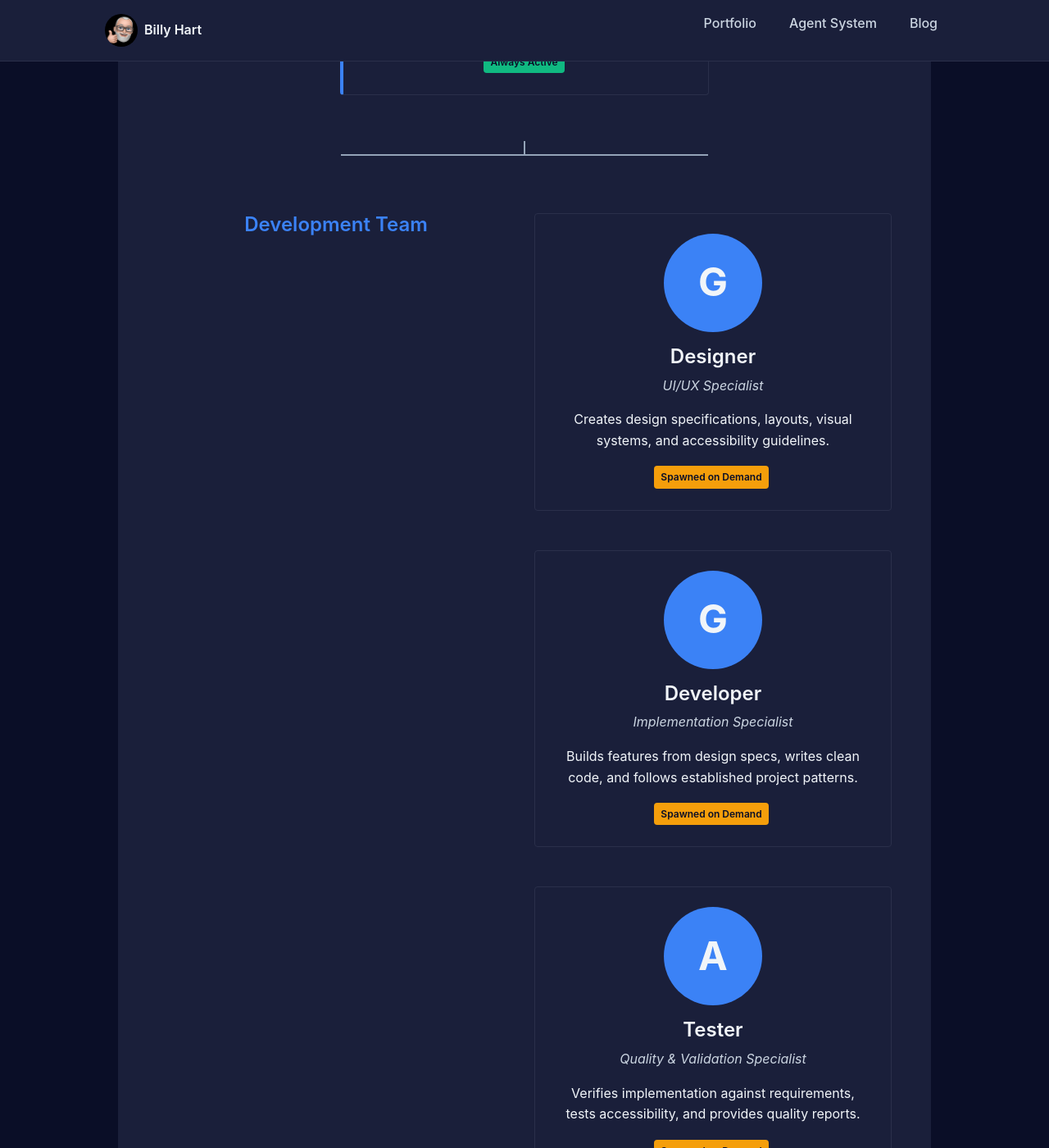
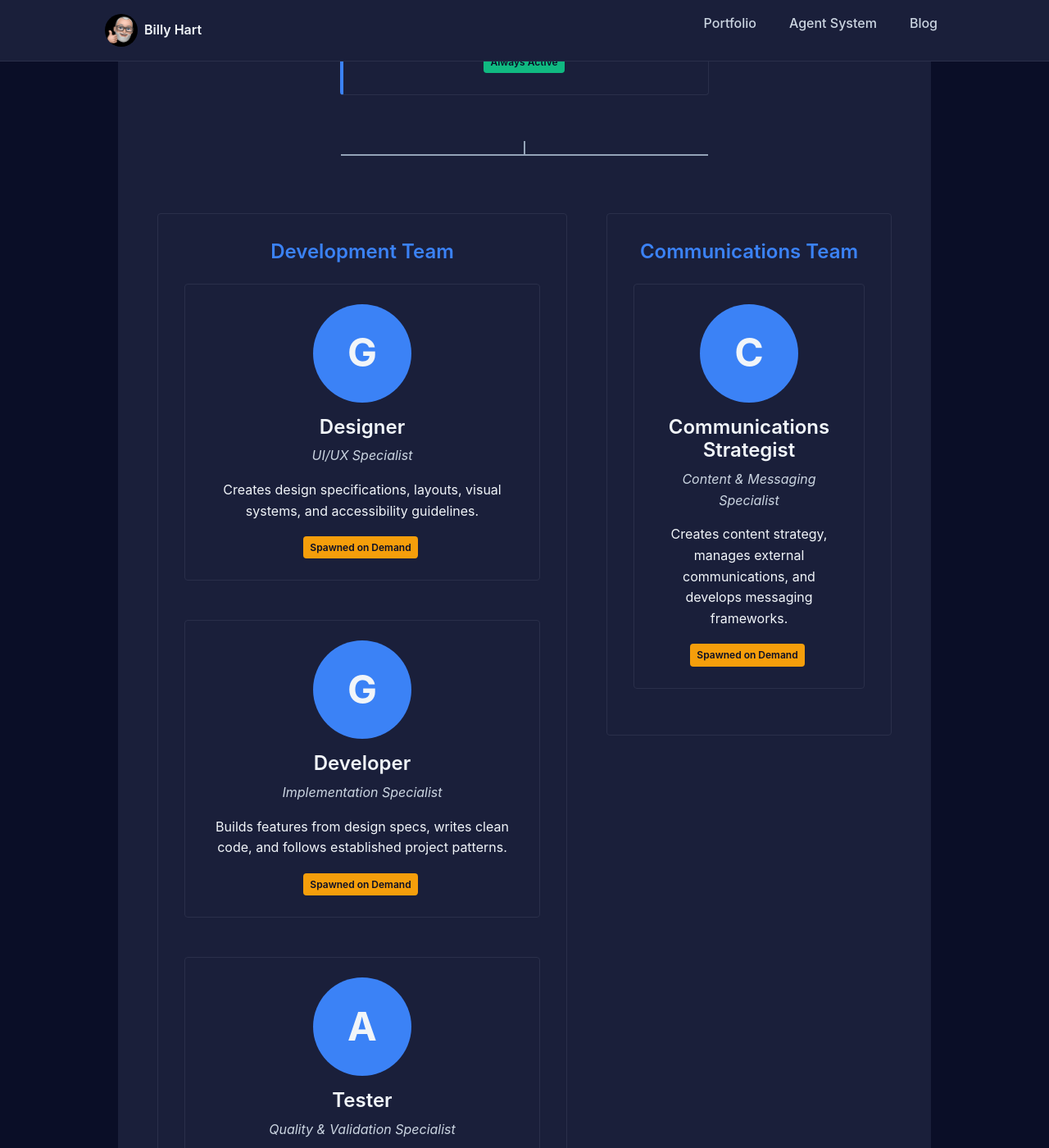
Before and after one commit to billyjhart/billyjhart.github.io, a Jekyll site: the page built from agents.md, in a window 1280 px wide and 1400 px high, scrolled down 1322 px. Shown: the whole window at 82% size. Built offline with Jekyll 4.4.1, drawn with Linux system fonts in a browser that asks for light colours.

Commit message:
Fix agents page layout - add missing CSS for teams grid organization

```diff
--- a/_config.yml
+++ b/_config.yml
@@ -54,6 +54,7 @@
   - Gemfile.lock
   - node_modules
   - vendor
+  - deploy
 
 # Navigation
 navigation:
--- a/_sass/_components.scss
+++ b/_sass/_components.scss
@@ -593,7 +593,7 @@
     }
 }
 
-// Projects Components
+// Projects Section
 .projects-section {
     padding: $spacing-xl 0;
 
@@ -603,63 +603,39 @@
     }
 }
 
+.projects-grid {
+    display: grid;
+    grid-template-columns: repeat(auto-fit, minmax(300px, 1fr));
+    gap: $spacing-lg;
+    max-width: 1000px;
+    margin: 0 auto;
+}
+
 .project-card {
     @extend .card;
-    border-left: 4px solid $accent-blue;
-    max-width: 800px;
-    margin: 0 auto $spacing-lg;
+    border-left: 4px solid #28a745; // Green accent for projects
 
-    &:hover {
-        border-left-color: $accent-blue-light;
-    }
-}
-
-.project-title {
-    color: $text-primary;
+    .project-name {
         font-size: $font-size-h3;
         font-weight: $font-weight-semibold;
         margin-bottom: $spacing-md;
-
-    &:hover {
-        color: $accent-blue-light;
-    }
+        color: $text-primary;
     }
 
     .project-description {
         color: $text-secondary;
-    margin-bottom: $spacing-lg;
-    line-height: 1.6;
-}
-
-.project-details {
-    display: flex;
-    flex-direction: column;
-    gap: $spacing-sm;
+        margin-bottom: $spacing-md;
+        line-height: 1.5;
     }
 
     .project-meta {
-    display: flex;
-    align-items: center;
-    gap: $spacing-sm;
+        color: $text-tertiary;
+        font-size: $font-size-small;
 
-    @media (max-width: $breakpoint-sm) {
-        flex-direction: column;
-        align-items: flex-start;
-        gap: $spacing-xs;
+        .project-team,
+        .project-status,
+        .project-repo {
+            margin-bottom: $spacing-xs;
         }
     }
-
-.project-label {
-    font-weight: $font-weight-semibold;
-    color: $text-secondary;
-    min-width: 120px;
-
-    @media (max-width: $breakpoint-sm) {
-        min-width: auto;
 }
-}
-
-.project-value {
-    color: $text-primary;
-    font-weight: $font-weight-medium;
-}
--- a/_sass/_layout.scss
+++ b/_sass/_layout.scss
@@ -311,9 +311,12 @@
 }
 
 .team-section {
-    display: grid;
-    grid-template-columns: repeat(auto-fit, minmax(280px, 1fr));
-    gap: $spacing-lg;
+    background: $primary-800;
+    border: 1px solid $primary-700;
+    border-radius: 4px;
+    padding: $spacing-xl;
+    max-width: 500px;
+    width: 100%;
 }
 
 // Missing Agent System Layout Components
@@ -333,6 +336,44 @@
     }
 }
 
+// Teams Layout
+.teams-section {
+    width: 100%;
+    max-width: 1200px;
+    margin: 0 auto;
+}
+
+.teams-grid {
+    display: flex;
+    flex-direction: column;
+    gap: $spacing-xxl;
+    align-items: center;
+
+    @media (min-width: $breakpoint-lg) {
+        display: grid;
+        grid-template-columns: 1fr 1fr;
+        gap: $spacing-xxl;
+        align-items: start;
+    }
+}
+
+.team-title {
+    color: $accent-blue;
+    font-size: $font-size-h3;
+    font-weight: $font-weight-semibold;
+    margin-bottom: $spacing-lg;
+    text-align: center;
+}
+
+.comms-team-grid {
+    display: grid;
+    grid-template-columns: 1fr;
+    gap: $spacing-lg;
+    align-content: start;
+    max-width: 400px;
+    margin: 0 auto;
+}
+
 .agent-hierarchy {
     display: flex;
     flex-direction: column;
@@ -342,38 +383,13 @@
     margin: 0 auto;
 }
 
-// Teams Container
-.teams-container {
-    display: flex;
-    flex-direction: column;
-    gap: $spacing-xxl;
-    width: 100%;
-    max-width: 1000px;
-    margin: 0 auto;
-
-    @media (max-width: $breakpoint-md) {
-        gap: $spacing-xl;
-    }
-}
-
-.team-section {
-    width: 100%;
-
-    .team-title {
-        text-align: center;
-        margin-bottom: $spacing-lg;
-        color: $accent-blue;
-    }
-}
-
 .dev-team-grid {
     display: grid;
     grid-template-columns: repeat(auto-fit, minmax(280px, 1fr));
     gap: $spacing-lg;
-    align-items: start;
+    margin-top: $spacing-lg;
     width: 100%;
     max-width: 900px;
-    margin: 0 auto;
 
     @media (max-width: $breakpoint-md) {
         grid-template-columns: 1fr;
@@ -381,24 +397,6 @@
 
     @media (min-width: $breakpoint-md) and (max-width: $breakpoint-lg) {
         grid-template-columns: repeat(auto-fit, minmax(250px, 1fr));
-    }
-}
-
-.comms-team-grid {
-    display: grid;
-    grid-template-columns: repeat(auto-fit, minmax(320px, 1fr));
-    gap: $spacing-lg;
-    align-content: start;
-    width: 100%;
-    max-width: 900px;
-    margin: 0 auto;
-
-    @media (max-width: $breakpoint-md) {
-        grid-template-columns: 1fr;
-    }
-
-    @media (min-width: $breakpoint-md) and (max-width: $breakpoint-lg) {
-        grid-template-columns: repeat(auto-fit, minmax(300px, 1fr));
     }
 }
 
```
Lines whose indentation alone changed are shown as unchanged.
